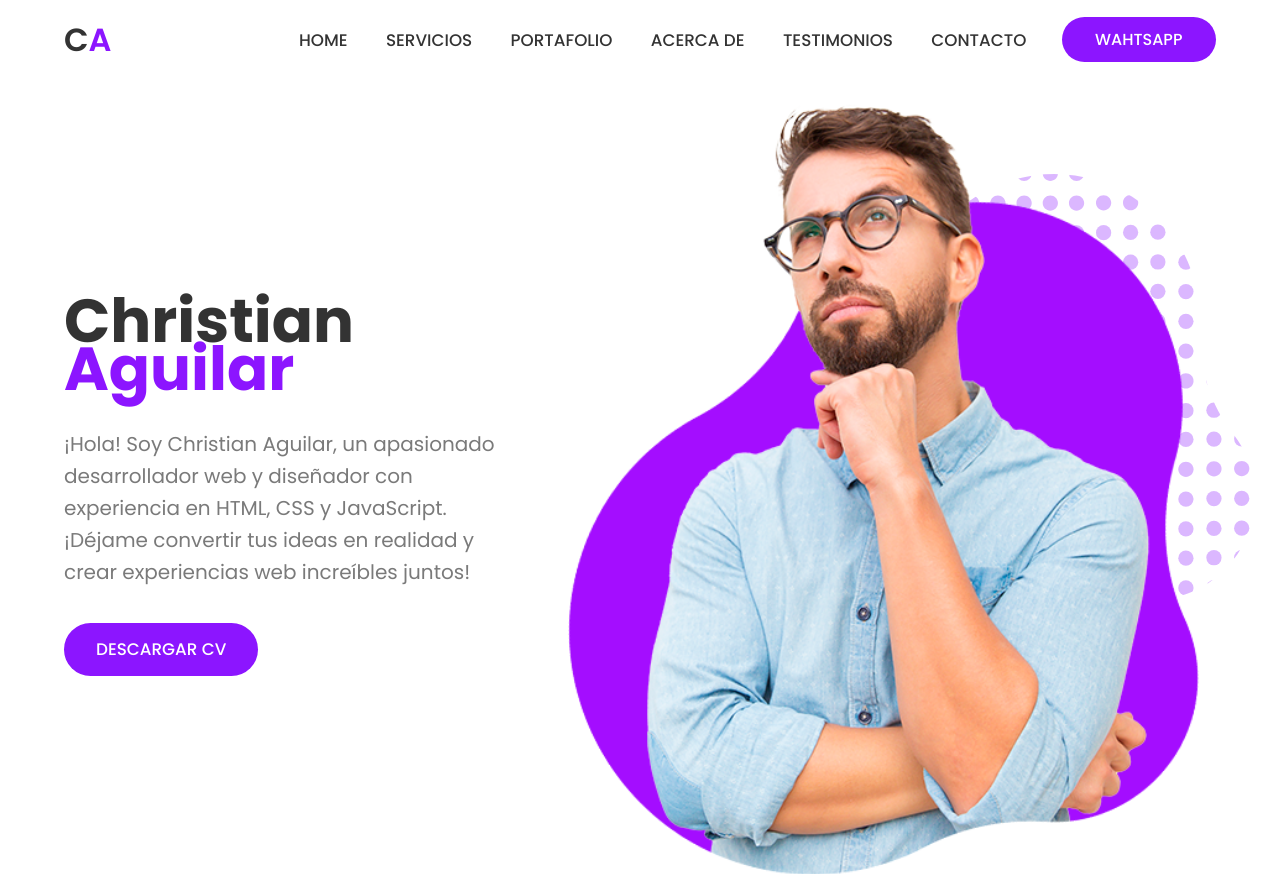
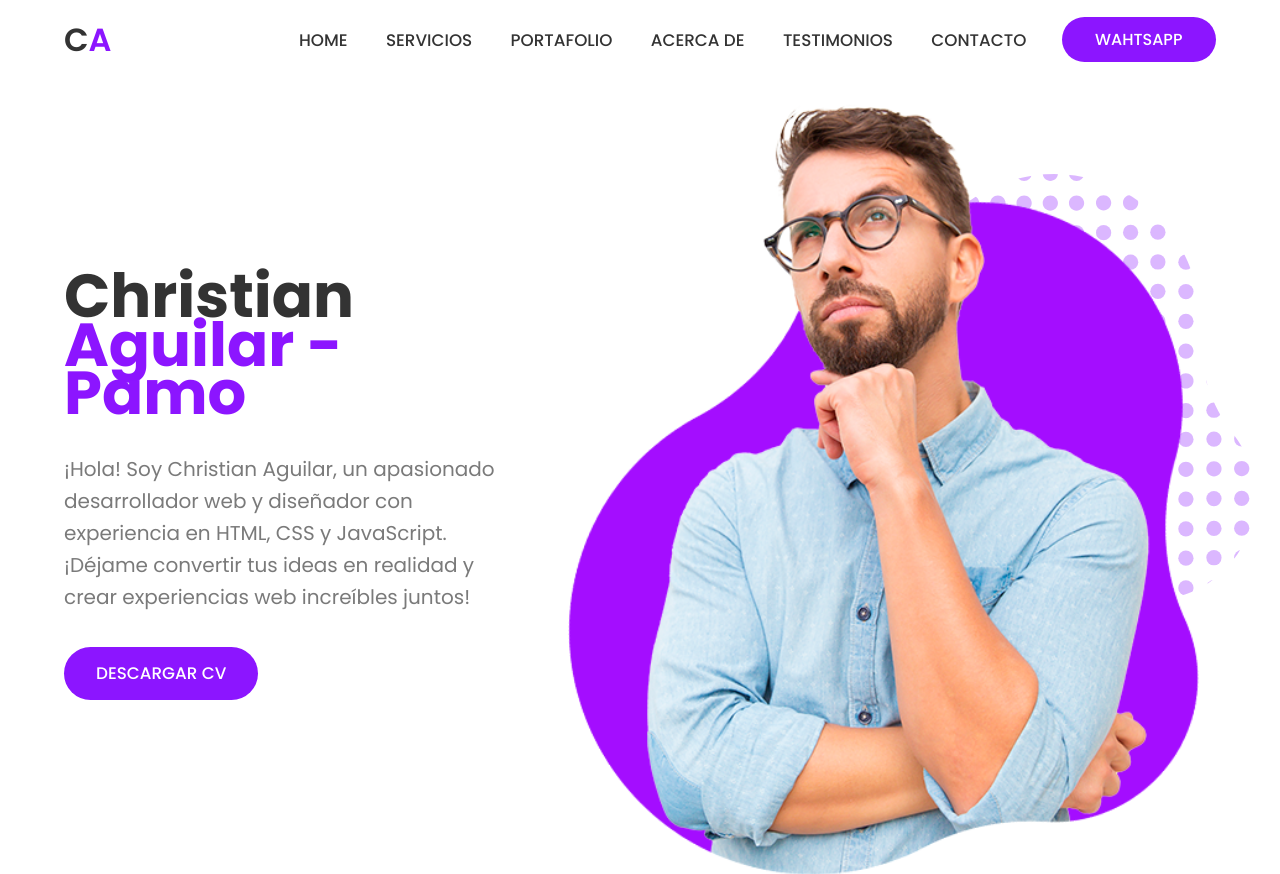
Before and after one commit to caguilarpamo/Pagina_csv, a plain HTML site: page index.html in a window 1280 px wide. Shown: the top 874 px of the page. Drawn offline with Linux system fonts and the light colour scheme.

Commit message:
Modificacion línea 59 index

```diff
--- a/index.html
+++ b/index.html
@@ -56,7 +56,7 @@
                 <!--vamos a tener el contenedor y las dos columnas-->
                 <div class="container grid-2">
                     <div class="column-1">
-                        <h1 class="header-title">Christian <span>Aguilar</span></h1>
+                        <h1 class="header-title">Christian <span>Aguilar - Pamo</span></h1>
                         <p class="text">¡Hola! Soy Christian Aguilar, un apasionado desarrollador web y diseñador con experiencia en HTML, CSS y JavaScript. ¡Déjame convertir tus ideas en realidad y crear experiencias web increíbles juntos!
                         </p>
                         <a href="https://drive.google.com/file/d/1-zTBEvw4qX6VjbIisp2t61drWH8xnAFF/view"
```
